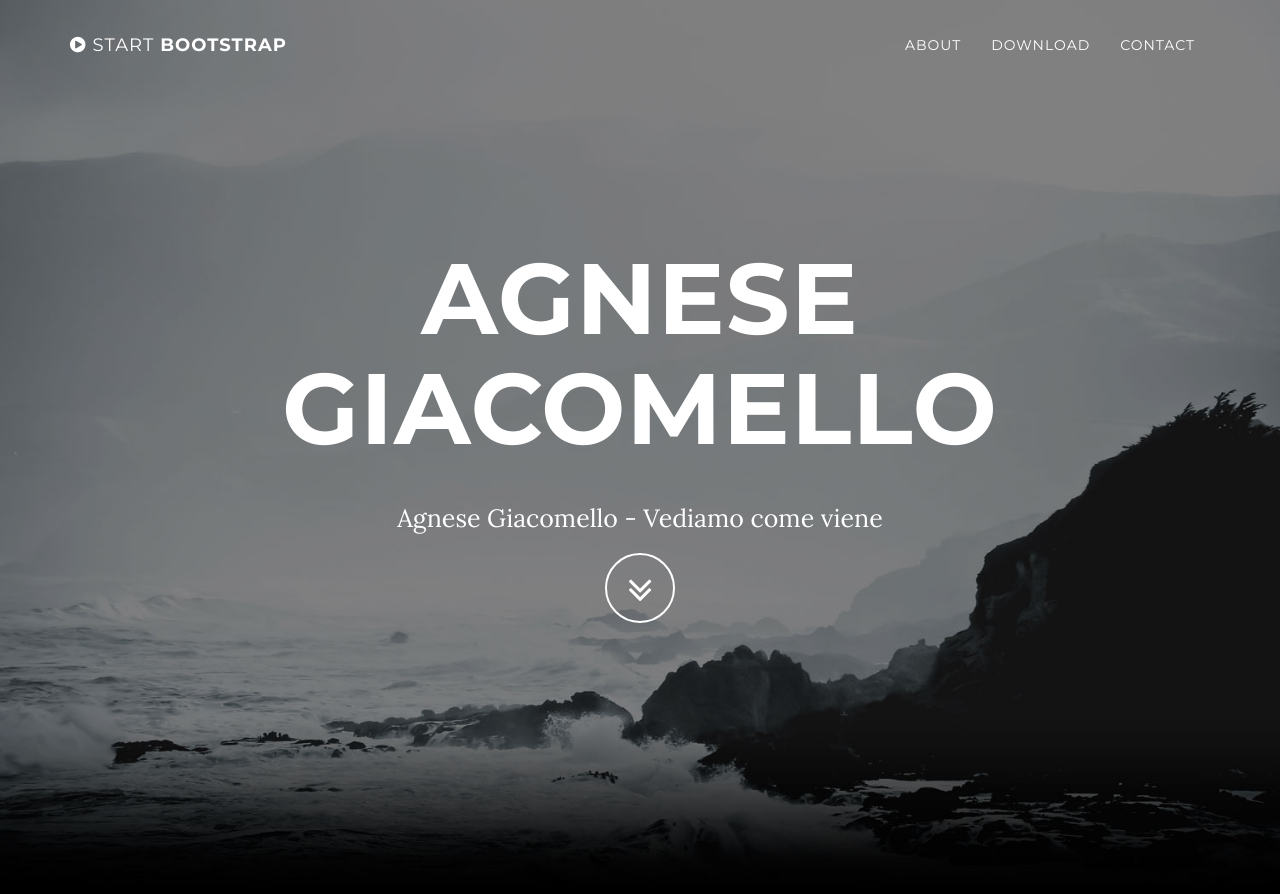
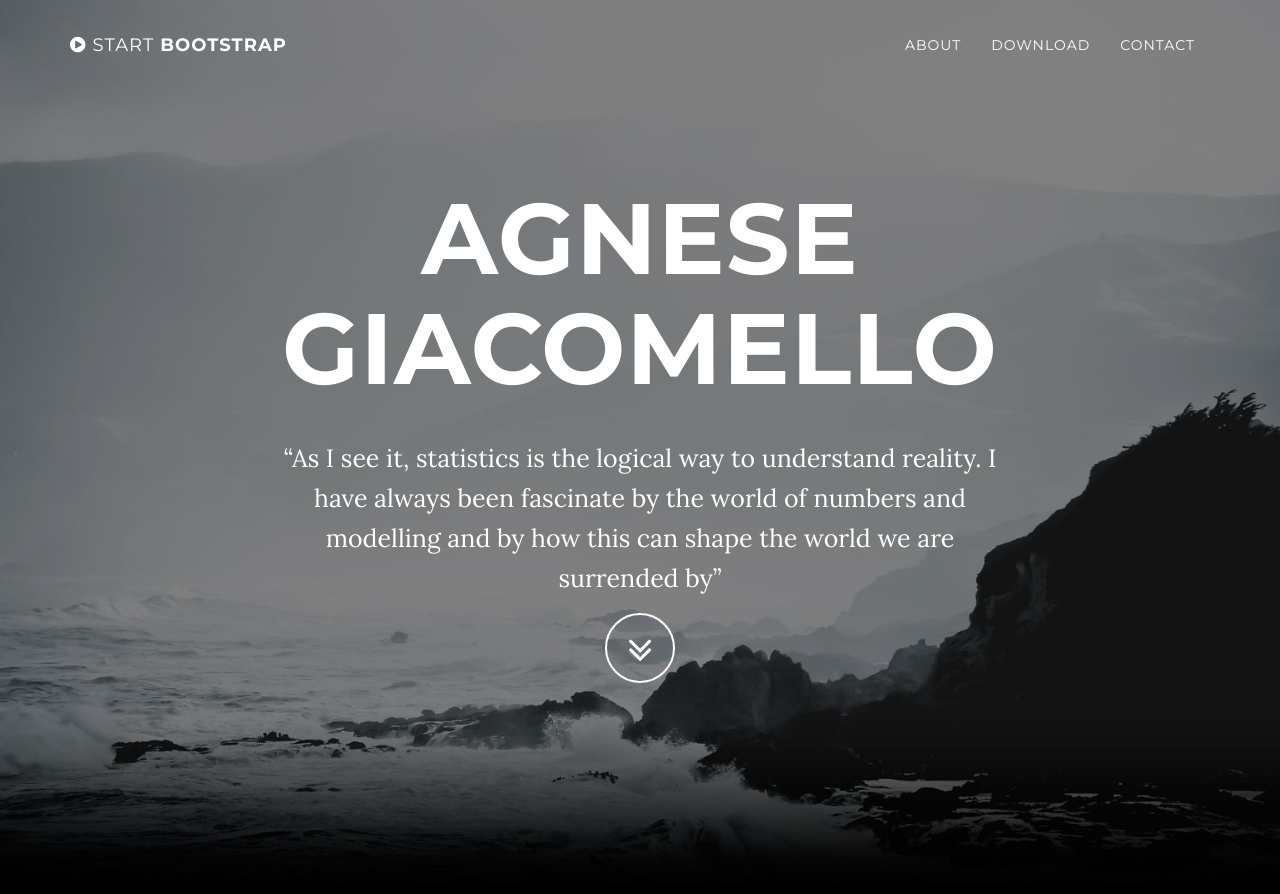
Before and after one commit to AgneseG/AgneseG.github.io, a Jekyll site: the page built from index.html, in a window 1280 px wide and 900 px high. Shown: the top 894 px of the window. Built offline with Jekyll 4.4.1, drawn with Linux system fonts in a browser that asks for light colours.

Commit message:
Update _config.yml

```diff
--- a/_config.yml
+++ b/_config.yml
@@ -2,7 +2,8 @@
 title: Agnese Giacomello
 email: agnese.giacomello@hotmail.it
 url: https://AgneseG.github.io
-description: "Agnese Giacomello - Vediamo come viene"
+description: “As I see it, statistics is the logical way to understand reality. I have always been fascinate by the world of numbers and modelling and by how this can shape the world we are surrended by”
+
 
 # Color settings (hex-codes without the leading hash-tag)
 color:
```
